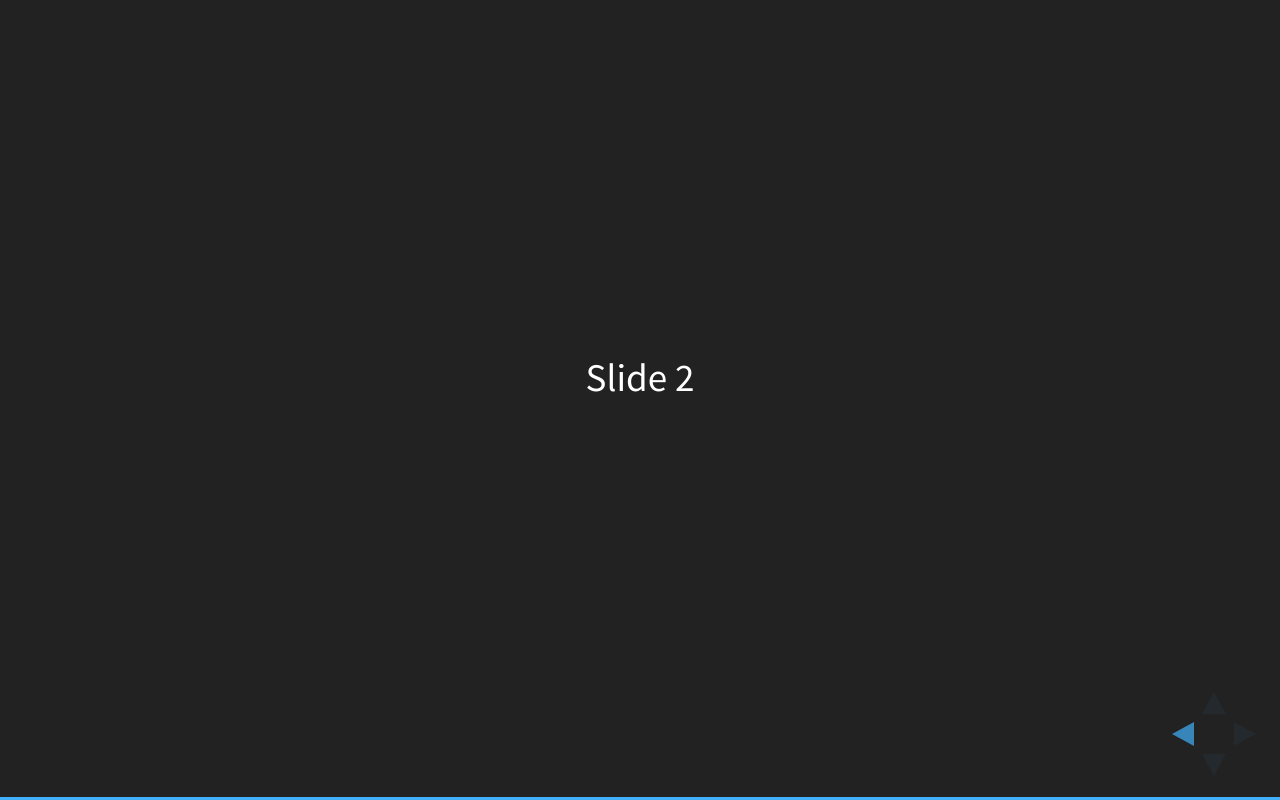
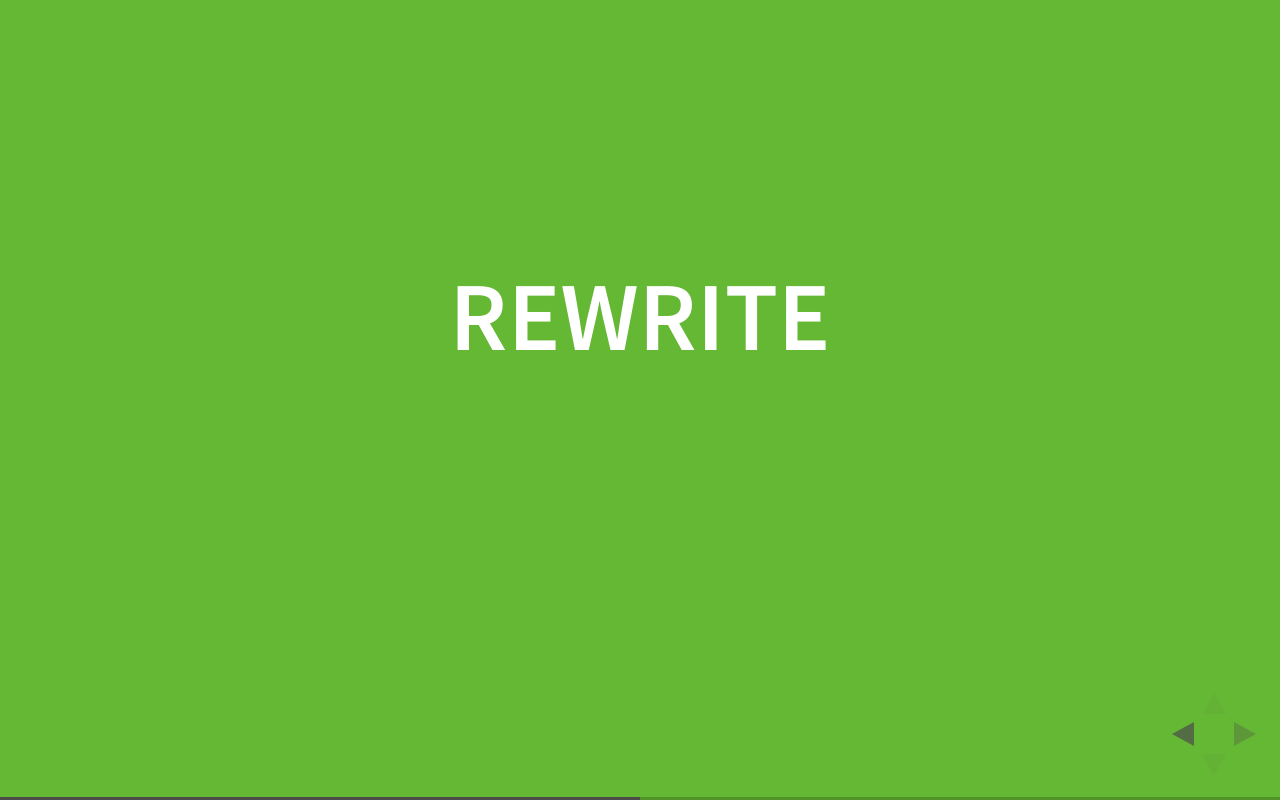
Before and after one commit to jellekralt/angular2-introduction, a website: page index.html in a window 1280 px wide. Both pictures are taken after a click on the button 1251 px from the left and 734 px from the top of the page. Drawn offline with nearby package versions, Linux system fonts and the light colour scheme; no server answers.

Commit message:
Added initial content and custom CODEZILLA theme

```diff
--- /dev/null
+++ b/css/theme/source/codezilla.scss
@@ -0,0 +1,49 @@
+/**
+ * CODEZILLA theme for reveal.js
+ *
+ * By Jelle Kralt
+ */
+
+
+// Default mixins and settings -----------------
+@import "../template/mixins";
+@import "../template/settings";
+// ---------------------------------------------
+
+
+// Include theme-specific fonts
+@import url(../../lib/font/source-sans-pro/source-sans-pro.css);
+
+
+// Override theme settings (see ../template/settings.scss)
+$backgroundColor: #65b834;
+
+$mainColor: #fff;
+$headingColor: #fff;
+
+$mainFontSize: 38px;
+$mainFont: 'Source Sans Pro', Helvetica, sans-serif;
+$headingFont: 'Source Sans Pro', Helvetica, sans-serif;
+$headingTextShadow: none;
+$headingLetterSpacing: normal;
+$headingTextTransform: uppercase;
+$headingFontWeight: 600;
+$linkColor: #4c4c4a;
+$linkColorHover: lighten( $linkColor, 15% );
+$selectionBackgroundColor: lighten( $linkColor, 25% );
+
+$heading1Size: 2.5em;
+$heading2Size: 1.6em;
+$heading3Size: 1.3em;
+$heading4Size: 1.0em;
+
+section.has-light-background {
+	&, h1, h2, h3, h4, h5, h6 {
+		color: #222;
+	}
+}
+
+
+// Theme template ------------------------------
+@import "../template/theme";
+// ---------------------------------------------
--- a/index.html
+++ b/index.html
@@ -7,7 +7,7 @@
 		<title>reveal.js</title>
 
 		<link rel="stylesheet" href="css/reveal.css">
-		<link rel="stylesheet" href="css/theme/black.css">
+		<link rel="stylesheet" href="css/theme/codezilla.css">
 
 		<!-- Theme used for syntax highlighting of code -->
 		<link rel="stylesheet" href="lib/css/zenburn.css">
@@ -24,8 +24,25 @@
 	<body>
 		<div class="reveal">
 			<div class="slides">
-				<section>Slide 1</section>
-				<section>Slide 2</section>
+				<section>
+					<h1>Angular 2<br /><small>Introduction</small></h1>
+				</section>
+				<section>
+					<h1>Rewrite</h1>
+					<h2 class="fragment">From the ground up</h2>
+				</section>
+				<section>
+					<p>Het web is veranderd, Angular moet mee</p>
+					<aside class="notes">
+						<p>De principes van Angular zijn meer dan 5 jaar oud, het web is enorm veranderd in de tussentijd</p>
+						<ul>
+							<li>Npm</li>
+							<li>Node</li>
+							<li>ES6</li>
+							<li>Build tools</li>
+						</ul>
+					</aside>
+				</section>
 			</div>
 		</div>
 
@@ -42,8 +59,9 @@
 					{ src: 'plugin/markdown/marked.js' },
 					{ src: 'plugin/markdown/markdown.js' },
 					{ src: 'plugin/notes/notes.js', async: true },
-					{ src: 'plugin/highlight/highlight.js', async: true, callback: function() { hljs.initHighlightingOnLoad(); } }
-				]
+					{ src: 'plugin/highlight/highlight.js', async: true, callback: function() { hljs.initHighlightingOnLoad(); } },
+					{ src: 'socket.io/socket.io.js', async: true },
+					{ src: 'plugin/notes-server/client.js', async: true }	]
 			});
 		</script>
 	</body>
```
Also changed, not shown: README.md, css/theme/codezilla.css (added).
